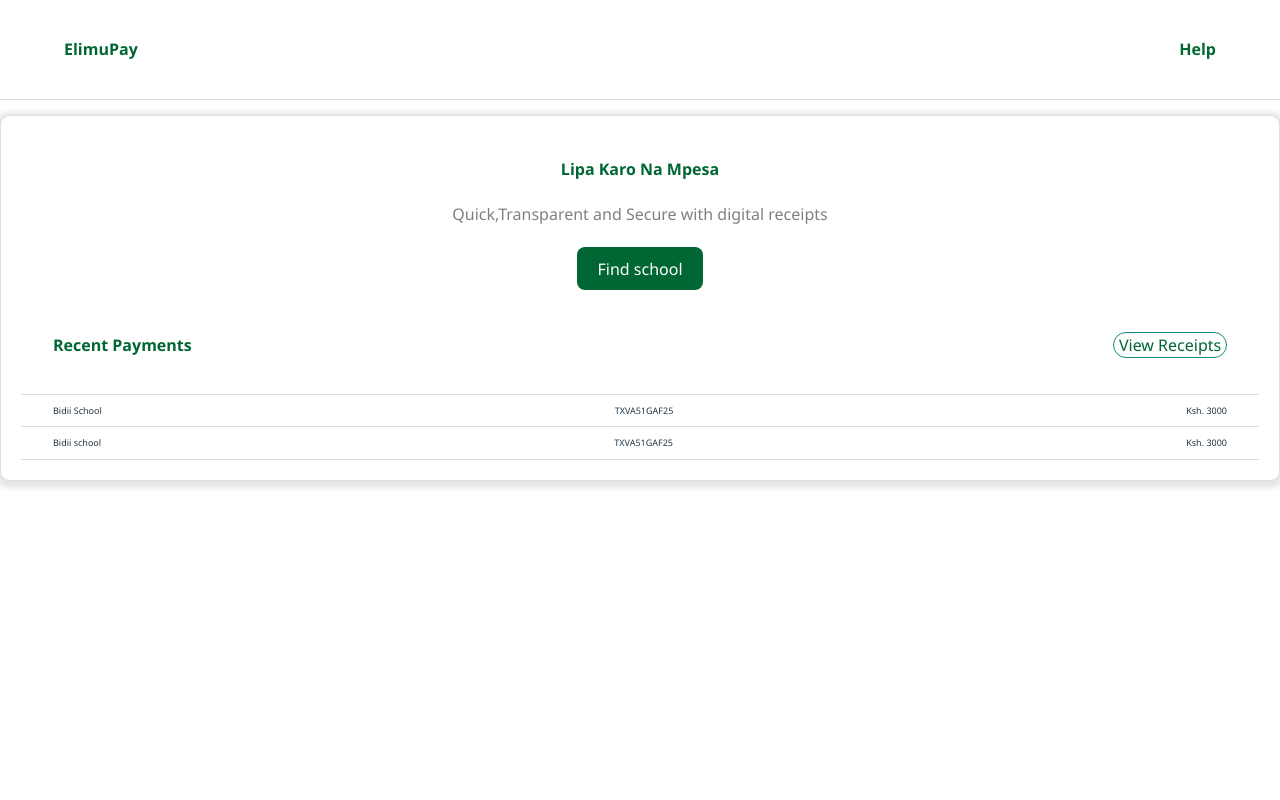
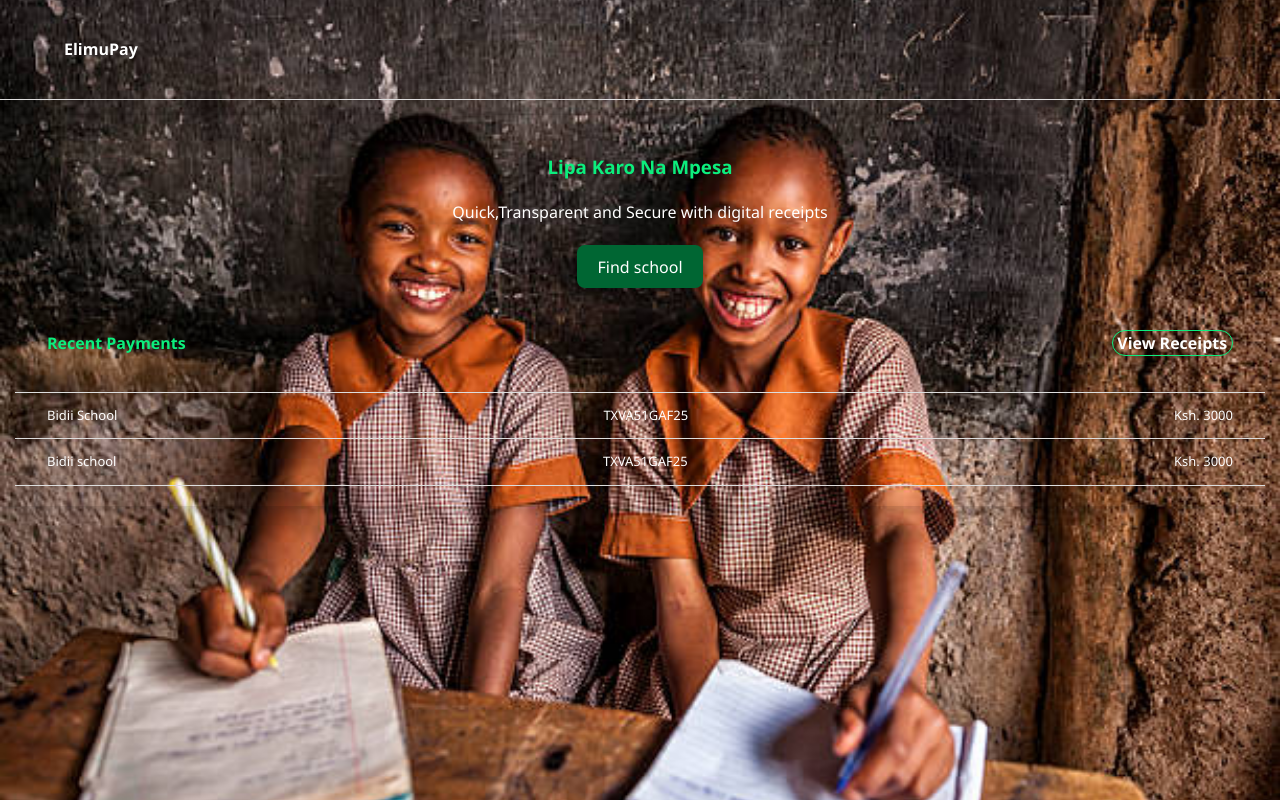
Before and after one commit to Jef70987/elimupay, a React (Vite) app: page / in a window 1280 px wide. Built offline with nearby package versions, Linux system fonts and the light colour scheme.

Commit message:
latest changes

```diff
--- a/src/components/Dashboard.jsx
+++ b/src/components/Dashboard.jsx
@@ -13,13 +13,11 @@ const Dashboard = () =>{
                 <div className="logo--header">
                     <h4>ElimuPay</h4>
                 </div>
-                <div className="help--header">
-                    <h4>Help</h4>
-                </div>
+
             </div>
             <div className="dashboard--main--content">
                 <div className="dashboard--description">
-                    <h4>Lipa Karo Na Mpesa</h4>
+                    <h3>Lipa Karo Na Mpesa</h3>
                     <p>Quick,Transparent and Secure with digital receipts</p>
                 </div>
                 <div className="institution--search">
--- a/src/components/style/Dashboard.css
+++ b/src/components/style/Dashboard.css
@@ -1,5 +1,7 @@
 .dashboard--container{
-    background-color: #ffffff;
+    background-image: url('/background.jpg');
+    background-position: center;
+    background-repeat: no-repeat;
     width: 100vw;
     background-size: cover;
     height: 100vh;
@@ -11,25 +13,25 @@
     align-items: center;
     padding: 1rem 4rem;
     border-bottom: 1px solid #ddd;
-    color: #006633;
+    color: white;
 }
 .dashboard--main--content{
-    background-color: #ffffff;
+    /* background-color: rgba(255,255,255,0.7); */
     display: flex;
     flex-direction: column;
     gap: 5px;
-    border-radius: 10px;
-    padding: 20px;
+    padding: 20px 15px;
     margin-top: 15px;
     margin-bottom: 15px;
     box-shadow: 0 2px 5px 5px rgba(0,0,0,0.1);
-    border: 1px solid #e0e0e0;
+    border: none;
 }
 .dashboard--description{
-    color: #006633;
+    color: #0cee7d;
 }
+
 .dashboard--description p{
-    color: grey;
+    color: white;
     padding: 0px 20px;
 
 }
@@ -45,13 +47,14 @@
     align-items: center;
     padding: 1rem 2rem;
     border-bottom: 1px solid #ddd;
-    color: #006633;
+    color: #0cee7d;
 }
 .receipts--view a{
-    border: 1px solid #128C7E;
+    border: 1px solid #0cee7d;
     border-radius: 25px;
     padding: 0rem 0.3rem;
-    color: #006633;
+    color: #ffffff;
+    font-weight: bolder;
 }
 .recents{
     display: flex;
@@ -62,8 +65,9 @@
     display: flex;
     justify-content: space-between;
     padding: 0rem 2rem;
+    color: #ffffff;
     gap: 20px;
     align-items: center;
     border-bottom: 1px solid #ddd;
-    font-size: xx-small;
+    font-size: small;
 }
```
Also changed, not shown: public/background.jpg (added).
